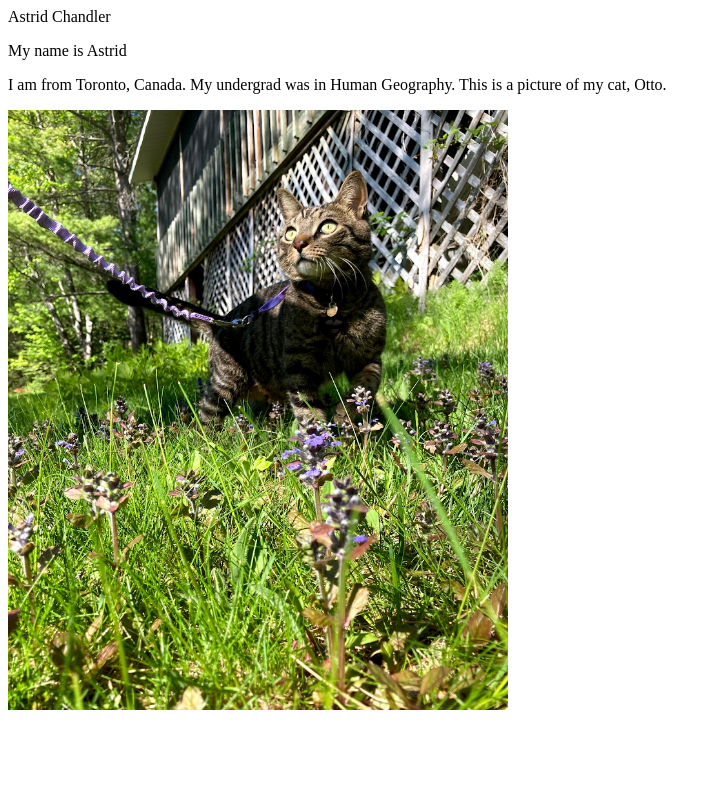
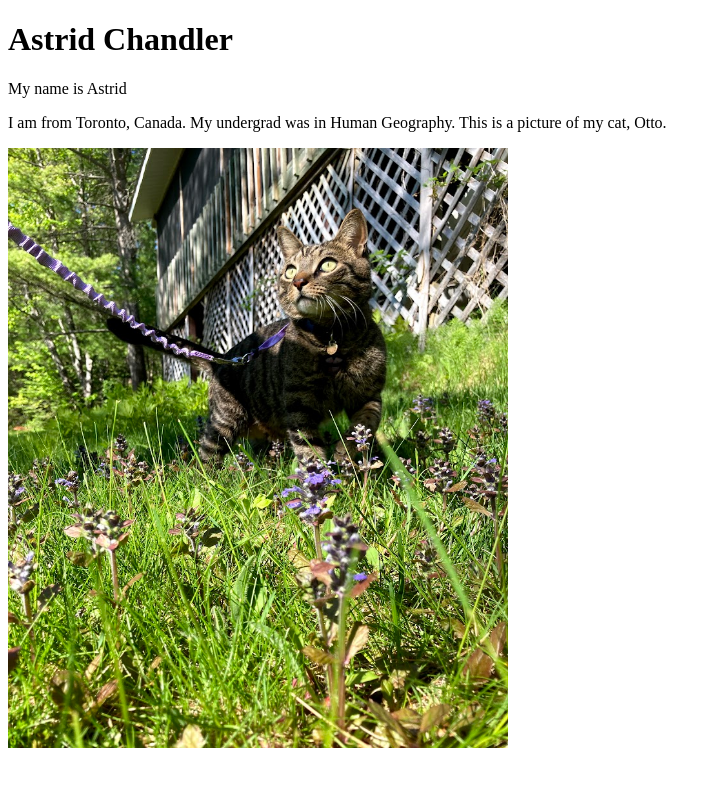
Before and after one commit to Vriesea/INST0018_23-24_uczca04, a plain HTML site: page index.html in a window 1280 px wide. Shown: the whole page, without its empty margins (0-721 px from the left). Drawn offline with Linux system fonts and the light colour scheme.

Commit message:
Update index.html

```diff
--- a/index.html
+++ b/index.html
@@ -4,7 +4,7 @@
  <title>Astrid Chandler</title>
 </head>
 <body>
- <h1p>Astrid Chandler</h1>
+ <h1>Astrid Chandler</h1>
  <p> My name is Astrid</p>
  <p> I am from Toronto, Canada. My undergrad was in Human Geography. This is a picture of my cat, Otto. </p>
  <img src="Otto.jpg"width="500" height="600">
```
